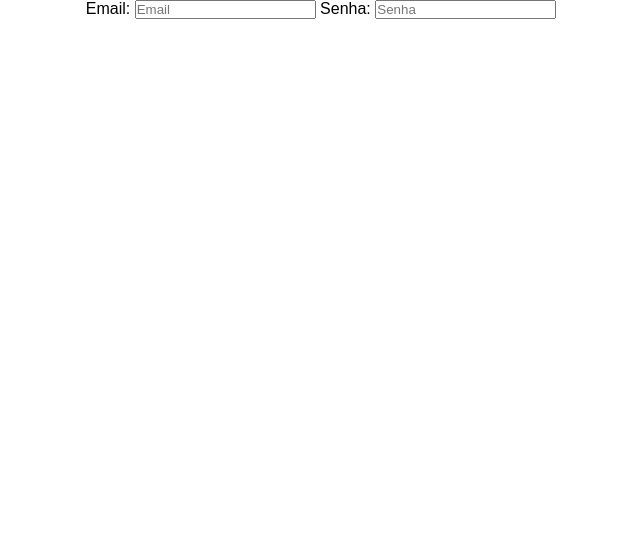
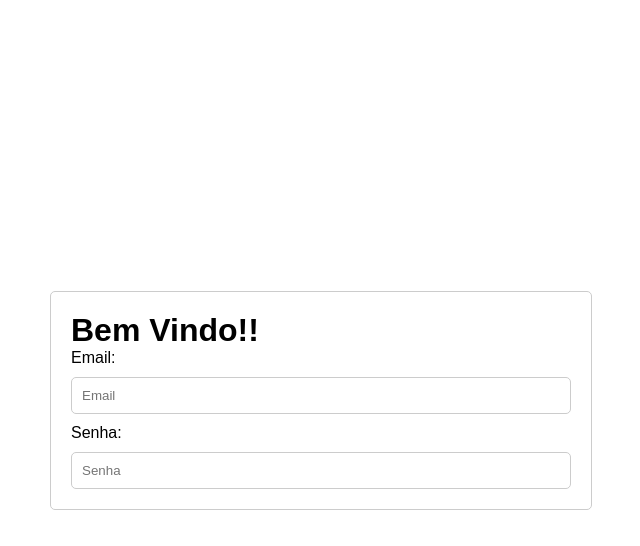
Before and after one commit to iagokoch/todo-list, a website: page frontend/pages/login.html in a window 1280 px wide. Shown: the whole page, without its empty margins (319-959 px from the left). Drawn offline with Linux system fonts and the light colour scheme.

Commit message:
feat:tela login

```diff
--- a/frontend/css/login.css
+++ b/frontend/css/login.css
@@ -7,5 +7,31 @@ body {
   font-family: "lato-regular", sans-serif;
   display: flex;
   justify-content: center;
-  align-content: center;
+  align-items: center;
+  min-height: 100vh;
 }
+
+.container {
+  width: 500px;
+  padding: 20px;
+  border: 1px solid #ccc;
+  border-radius: 5px;
+}
+
+form {
+  display: flex;
+  flex-direction: column;
+  gap: 10px;
+}
+
+input[type="text"],
+input[type="password"] {
+  padding: 10px;
+  border: 1px solid #ccc;
+  border-radius: 5px;
+}
+input[type="text"]:focus,
+input[type="password"]:focus {
+  border-color: #007bff;
+  outline: none;
+}
--- a/frontend/pages/login.html
+++ b/frontend/pages/login.html
@@ -14,9 +14,8 @@
     <title>Login</title>
   </head>
   <body>
-    <h1 id="bemVindo"></h1>
-
     <div class="container">
+      <h1 id="bemVindo">Bem Vindo!!</h1>
       <form action="" method="post">
         <label for="email-usuario">Email: </label>
         <input
```
